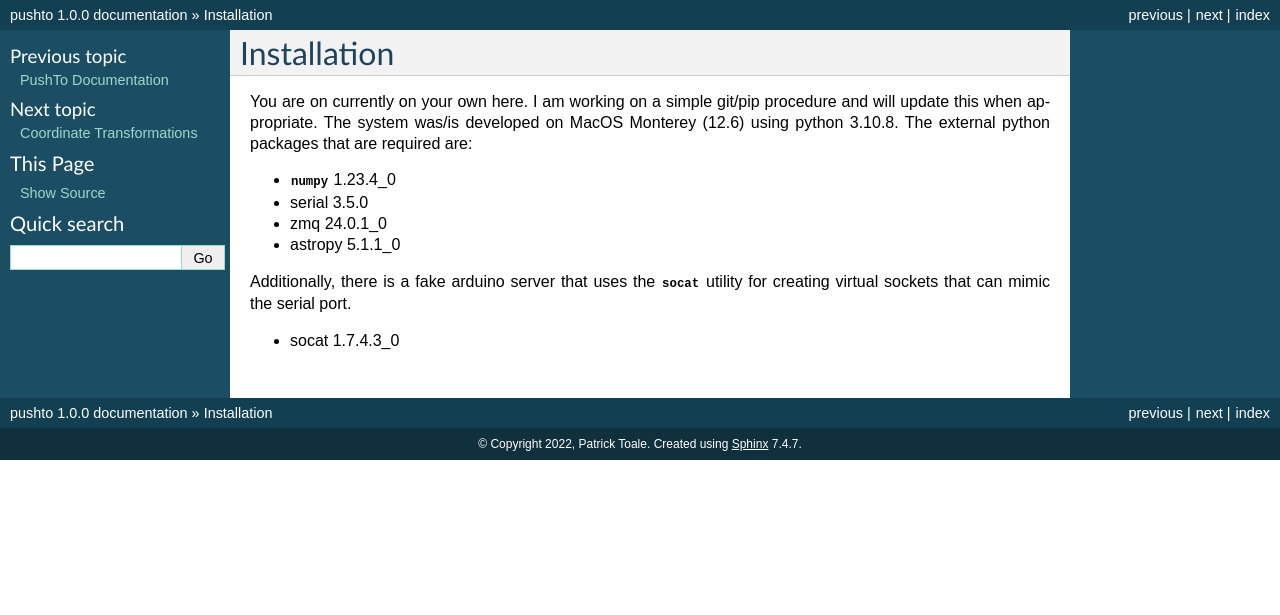
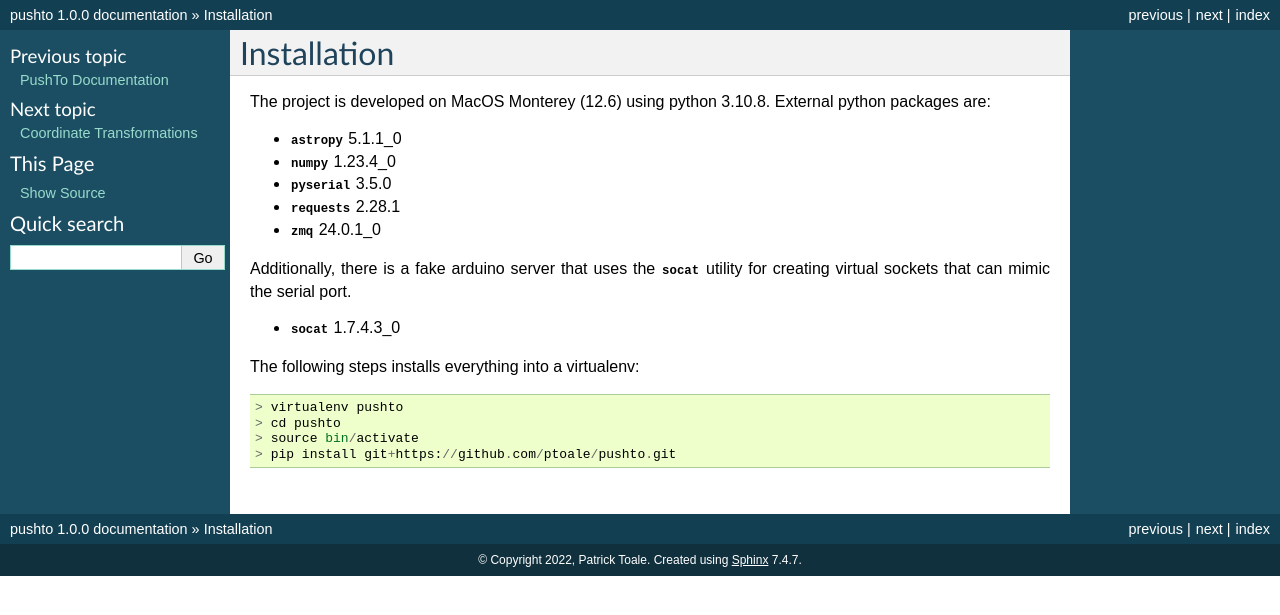
Before and after one commit to ptoale/pushto, a Sphinx documentation site: the page built from docs/source/installation.rst, in a window 1280 px wide. Shown: the top 615 px of the page. Built offline with Sphinx 7.4.7, drawn with Linux system fonts in a browser that asks for light colours.

Commit message:
update install

```diff
--- a/docs/source/installation.rst
+++ b/docs/source/installation.rst
@@ -1,17 +1,23 @@
 Installation
 ============
 
-You are on currently on your own here. I am working on a simple git/pip procedure
-and will update this when appropriate.
-The system was/is developed on MacOS Monterey (12.6) using python 3.10.8. The external
-python packages that are required are:
+The project is developed on MacOS Monterey (12.6) using python 3.10.8. External python
+packages are:
 
+- :mod:`astropy` 5.1.1_0
 - :mod:`numpy` 1.23.4_0
-- serial 3.5.0
-- zmq 24.0.1_0
-- astropy 5.1.1_0
+- :mod:`pyserial` 3.5.0
+- :mod:`requests` 2.28.1
+- :mod:`zmq` 24.0.1_0
 
 Additionally, there is a fake arduino server that uses the :mod:`socat` utility for
 creating virtual sockets that can mimic the serial port.
 
-- socat 1.7.4.3_0
+- :mod:`socat` 1.7.4.3_0
+
+The following steps installs everything into a virtualenv::
+
+   > virtualenv pushto
+   > cd pushto
+   > source bin/activate
+   > pip install git+https://github.com/ptoale/pushto.git
```
Also changed, not shown: 2 other files.
